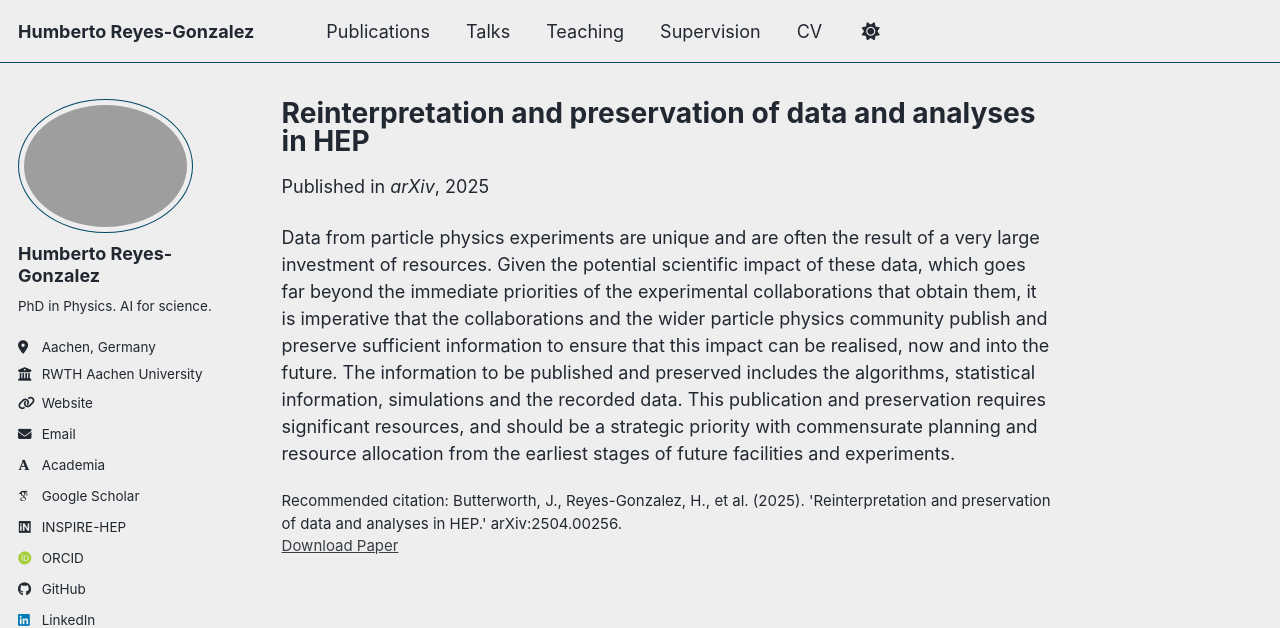
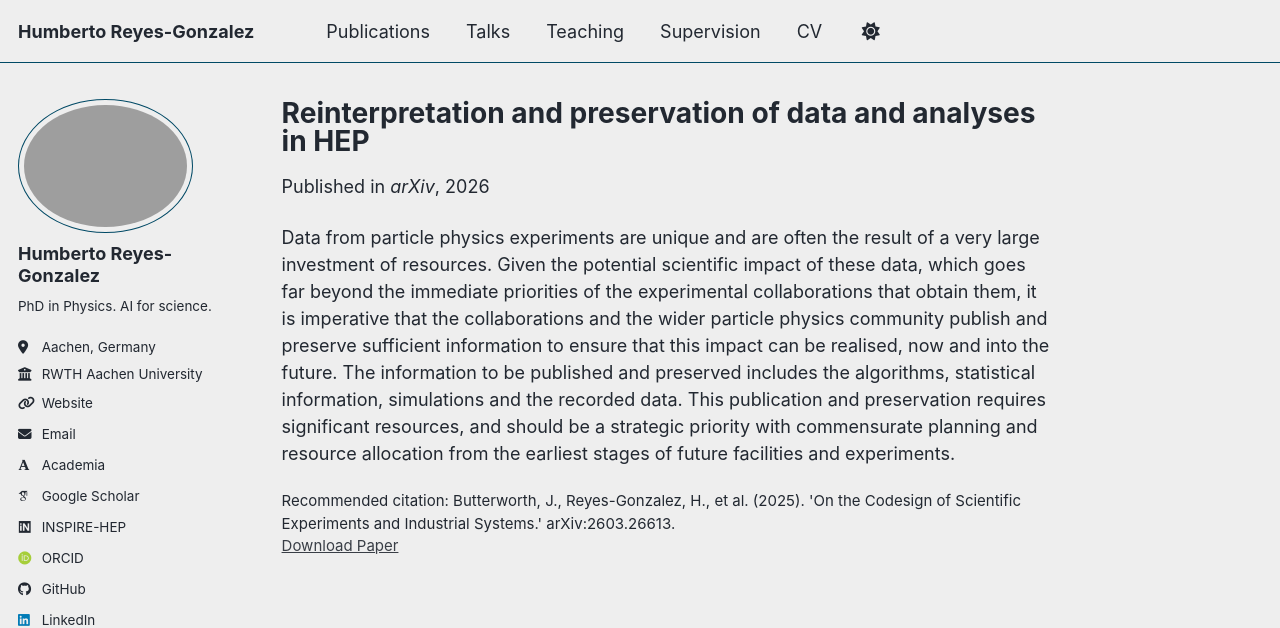
Before and after one commit to hreyes91/hreyes91.github.io, a Jekyll site: the page built from _publications/2026-codesign.md, in a window 1280 px wide and 1080 px high. Shown: the top 628 px of the window. Built offline with Jekyll 4.4.1, drawn with Linux system fonts in a browser that asks for light colours; some web fonts are replaced; a script bundle is joined from its source files by our own code; library files that are not in the unit come from our copies.

Commit message:
Update and rename 2025-reinterpretation-preservation-hep.md to 2026-codesign.md

```diff
--- a/_publications/2025-reinterpretation-preservation-hep.md
+++ b/_publications/2026-codesign.md
@@ -2,11 +2,11 @@
 title: "Reinterpretation and preservation of data and analyses in HEP"
 collection: publications
 category: manuscripts
-permalink: /publication/2025-reinterpretation-preservation-hep
-date: 2025-01-01
+permalink: /publication/2026-codesign
+date: 2026-03-27
 venue: "arXiv"
-paperurl: "https://doi.org/10.48550/arXiv.2504.00256"
-citation: "Butterworth, J., Reyes-Gonzalez, H., et al. (2025). 'Reinterpretation and preservation of data and analyses in HEP.' arXiv:2504.00256."
+paperurl: "https://doi.org/10.48550/arXiv.2603.26613"
+citation: "Butterworth, J., Reyes-Gonzalez, H., et al. (2025). 'On the Codesign of Scientific Experiments and Industrial Systems.' arXiv:2603.26613."
 ---
 
 
```
